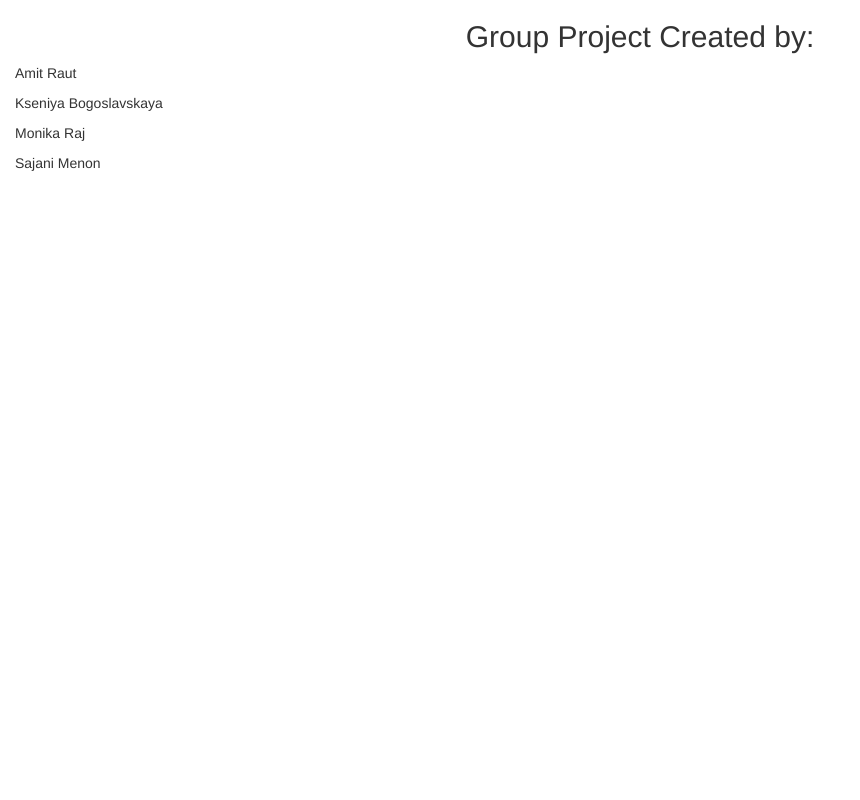
After one commit to sajanimenon/A-Car-Dealer-s-Dream, a Flask app: page /Contact in a window 1280 px wide. The commit adds this page. Shown: the whole page, without its empty margins (0-860 px from the left). Run offline with Flask 2, Linux system fonts and the light colour scheme; parts of the project's set-up code (start-up, migrations or seed data) failed here and were passed over; some libraries are stand-ins or nearby versions.

Commit message:
amits upload

```diff
--- a/app.py
+++ b/app.py
@@ -43,9 +43,15 @@ def index1():
 
 @app.route("/Map")
 def index2():
-    """Return the homepage."""
+    """Return the Map Page."""
     return render_template("Map.html")
     app.add_url_rule('/', 'index2', index2)
+
+@app.route("/Contact")
+def Contact():
+    """Return the Contact Page."""
+    return render_template("Contact.html")
+    app.add_url_rule('/', 'Contact', Contact)
 
 # Route for testing the data
 @app.route("/test")
--- /dev/null
+++ b/templates/Contact.html
@@ -0,0 +1,23 @@
+<!DOCTYPE html>
+<html lang="en">
+<head>
+    <meta charset="UTF-8">
+    <meta name="viewport" content="width=device-width, initial-scale=1.0">
+    <meta http-equiv="X-UA-Compatible" content="ie=edge">
+    <link rel="stylesheet" href = "https://maxcdn.bootstrapcdn.com/bootstrap/3.3.7/css/bootstrap.min.css">
+    <link rel="stylesheet" href="static/css/main.css">
+    <title>Insights</title>
+</head>
+<body>
+    <div class="col-md-12">
+    <h2 align="center">Group Project Created by:</h2>
+     <p>Amit Raut</p>
+     <p>Kseniya Bogoslavskaya</p>
+     <p>Monika Raj</p>
+    <p>Sajani Menon</p>
+    </div>
+
+    <script src="https://cdnjs.cloudflare.com/ajax/libs/d3/5.5.0/d3.min.js"></script>
+
+</body>
+</html>
--- a/templates/index.html
+++ b/templates/index.html
@@ -20,7 +20,7 @@
           <li><a href="/Charts">Insights</a></li>
           <li><a href="/Map">Spread</a></li>
           <li><a href="/data/nj">Purchase</a></li>
-          <li><a href="#">Contact us</a></li>
+          <li><a href="/Contact">Contact us</a></li>
         </ul>
       </div>
     </div>
```
